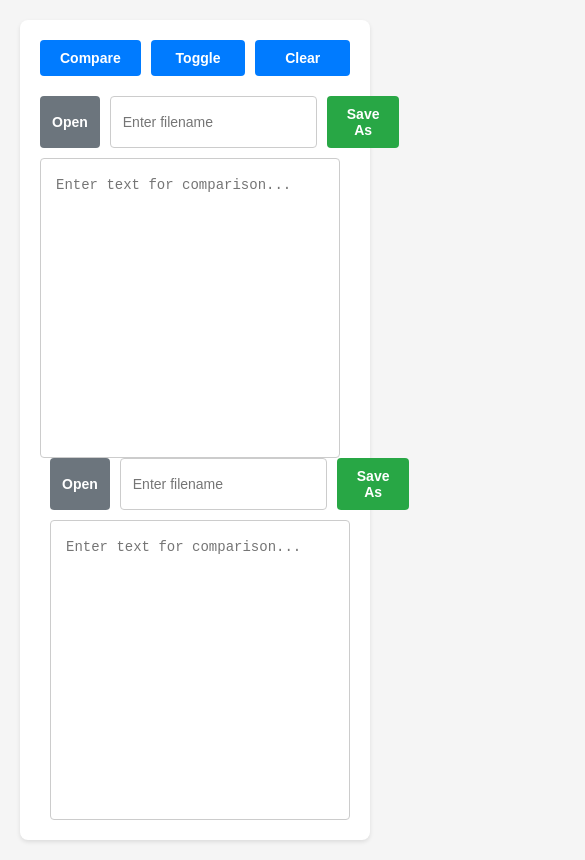
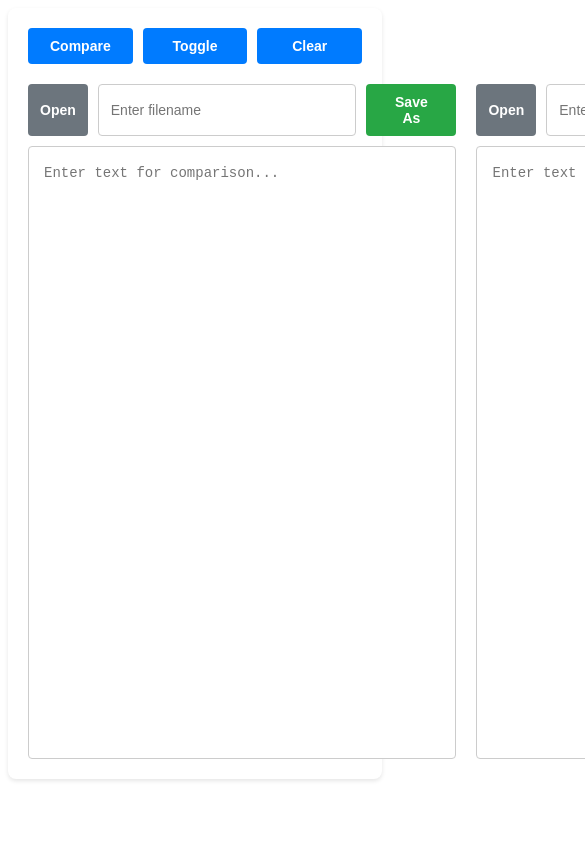
Before and after one commit to sachininmindfire/text-diff, a plain HTML site: page index.html in a window 390 px wide. Shown: the top 860 px of the page, 585 px wide, since content can reach past the window. Drawn offline with Linux system fonts and the light colour scheme.

Commit message:
Fix common CSS

```diff
--- a/css/styles.css
+++ b/css/styles.css
@@ -1,16 +1,3 @@
-* {
-    margin: 0;
-    padding: 0;
-    box-sizing: border-box;
-}
-
-body {
-    font-family: Arial, sans-serif;
-    line-height: 1.6;
-    padding: 20px;
-    background-color: #f5f5f5;
-}
-
 .container {
     max-width: 1400px;
     margin: 0 auto;
@@ -177,19 +164,3 @@ body {
 .action-btn:active, .save-btn:active {
     transform: translateY(0);
 }
-
-
-@media (max-width: 768px) {
-    .comparison-wrapper {
-        flex-direction: column;
-    }
-
-    .controls {
-        flex-direction: row;
-        justify-content: center;
-    }
-
-    .text-area {
-        min-height: 300px;
-    }
-}
```
